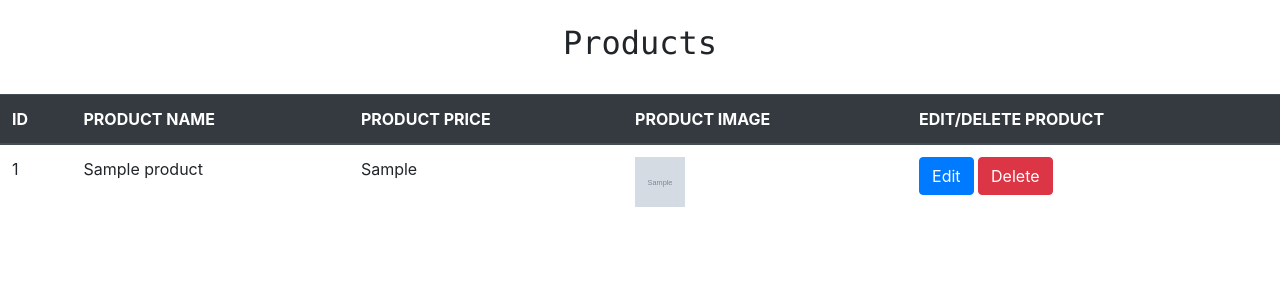
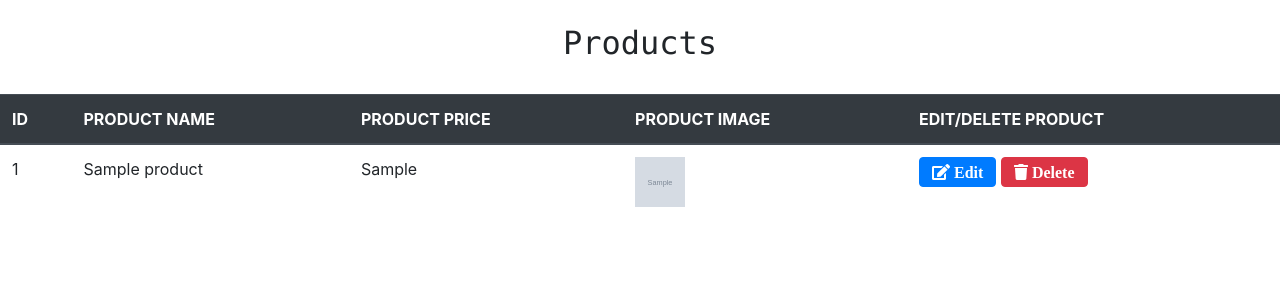
Before and after one commit to Adityan-compile/flask-ecommerce-project, a Flask app: page /admin in a window 1280 px wide. Shown: the part 56-356 px from the top of the page. Run offline with Flask 2, Linux system fonts and the light colour scheme; a user stored in the database is signed in; tables that the repository leaves empty hold one stand-in row (values such as "Sample post"); grey boxes marked "Sample" are stand-in pictures; some libraries are stand-ins or nearby versions.

Commit message:
Changed button aesthetics

```diff
--- a/templates/admin-template.html.jinja
+++ b/templates/admin-template.html.jinja
@@ -10,6 +10,13 @@
       integrity="sha384-TX8t27EcRE3e/ihU7zmQxVncDAy5uIKz4rEkgIXeMed4M0jlfIDPvg6uqKI2xXr2"
       crossorigin="anonymous"
     />
+
+    <link
+    rel="stylesheet"
+    href="https://cdnjs.cloudflare.com/ajax/libs/font-awesome/5.15.1/css/all.min.css"
+    integrity="sha512-+4zCK9k+qNFUR5X+cKL9EIR+ZOhtIloNl9GIKS57V1MyNsYpYcUrUeQc9vNfzsWfV28IaLL3i96P9sdNyeRssA=="
+    crossorigin="anonymous"
+  />
 
     <link rel="apple-touch-icon" sizes="180x180" href="{{url_for('static', filename='assets/apple-touch-icon.png')}}">
     <link rel="icon" type="image/png" sizes="32x32" href="url_for('static', filename='assets/favicon-32x32.png')}}">
--- a/templates/admin.html.jinja
+++ b/templates/admin.html.jinja
@@ -30,8 +30,8 @@ Dashboard | E-Com
       <td>{{product.product_price}}</td>
       <td><img src="static/images/{{product.product_image}}" height="50px" width="50px"></td>
      <td>
-      <a href="{{url_for('adminController.editProduct')}}" type="submit" class="btn btn-primary">Edit</a>
-      <a href="{{url_for('adminController.deleteProduct', productname=product.product_name)}}" type="submit" class="btn btn-danger" >Delete</a>
+      <a href="{{url_for('adminController.editProduct')}}" type="submit" class="btn btn-primary fa fa-edit"> Edit</a>
+      <a href="{{url_for('adminController.deleteProduct', productname=product.product_name)}}" type="submit" class="btn btn-danger fa fa-trash"> Delete</a>
     </td>
     </tr>
     {% endfor %}
--- a/templates/cart.html.jinja
+++ b/templates/cart.html.jinja
@@ -32,9 +32,9 @@
         <button class="cart-item-count mr-3" onclick="decrement()">-</button><span id="qty">{{product.product_quantity}}</span><button class="cart-item-count mr-3" onclick="increment()">+</button>
         </td>
         <td>{{product.product_price}}</td>
-        <td><img src="{{url_for('static', filename='images/'+product.product_image)}}" style="width: 50px; height: 50px;"></td>
+        <td><img src="{{url_for('static', filename='images/product.product_image')}}" style="width: 50px; height: 50px;"></td>
         <td><form action="#" method="POST"><input type="number" min="0" max="10"></form></td>
-        <td><a href="#" class="btn btn-danger">remove</a>
+        <td><a href="{{url_for('userController.deletefromcart')}}" class="btn btn-danger fa fa-trash"> Remove</a>
         {% endfor %}
       </tr>
     </tbody>
--- a/userController.py
+++ b/userController.py
@@ -144,8 +144,3 @@ def signup():
 
     else:
         return render_template('signup.html.jinja')
-
-
-@userController.route('/test')
-def method_name():
-   return render_template('checkout.html.jinja')
```
Also changed, not shown: database.db, static/images/Screenshot_from_2020-11-20_09-24-22.png (added).
